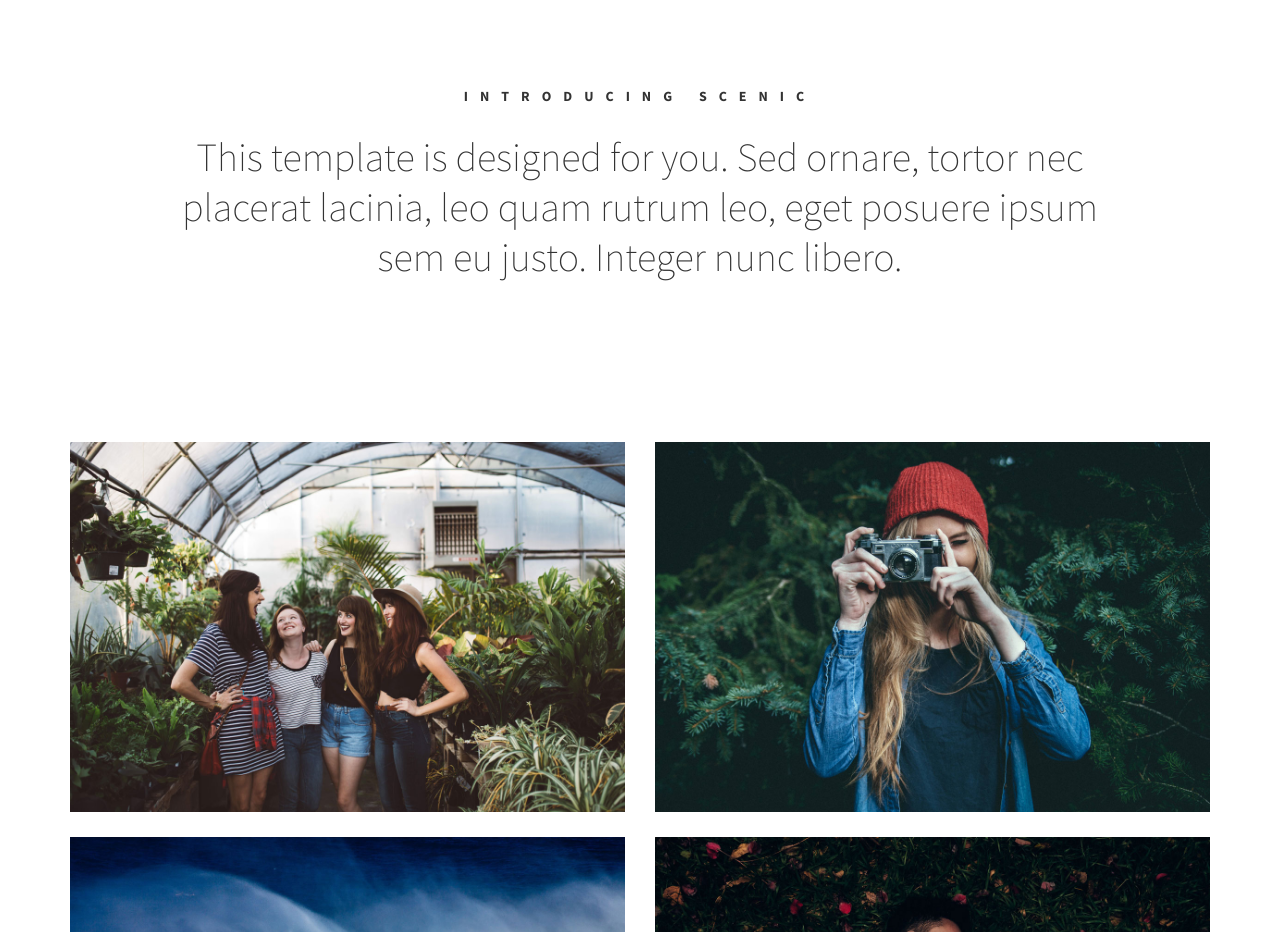
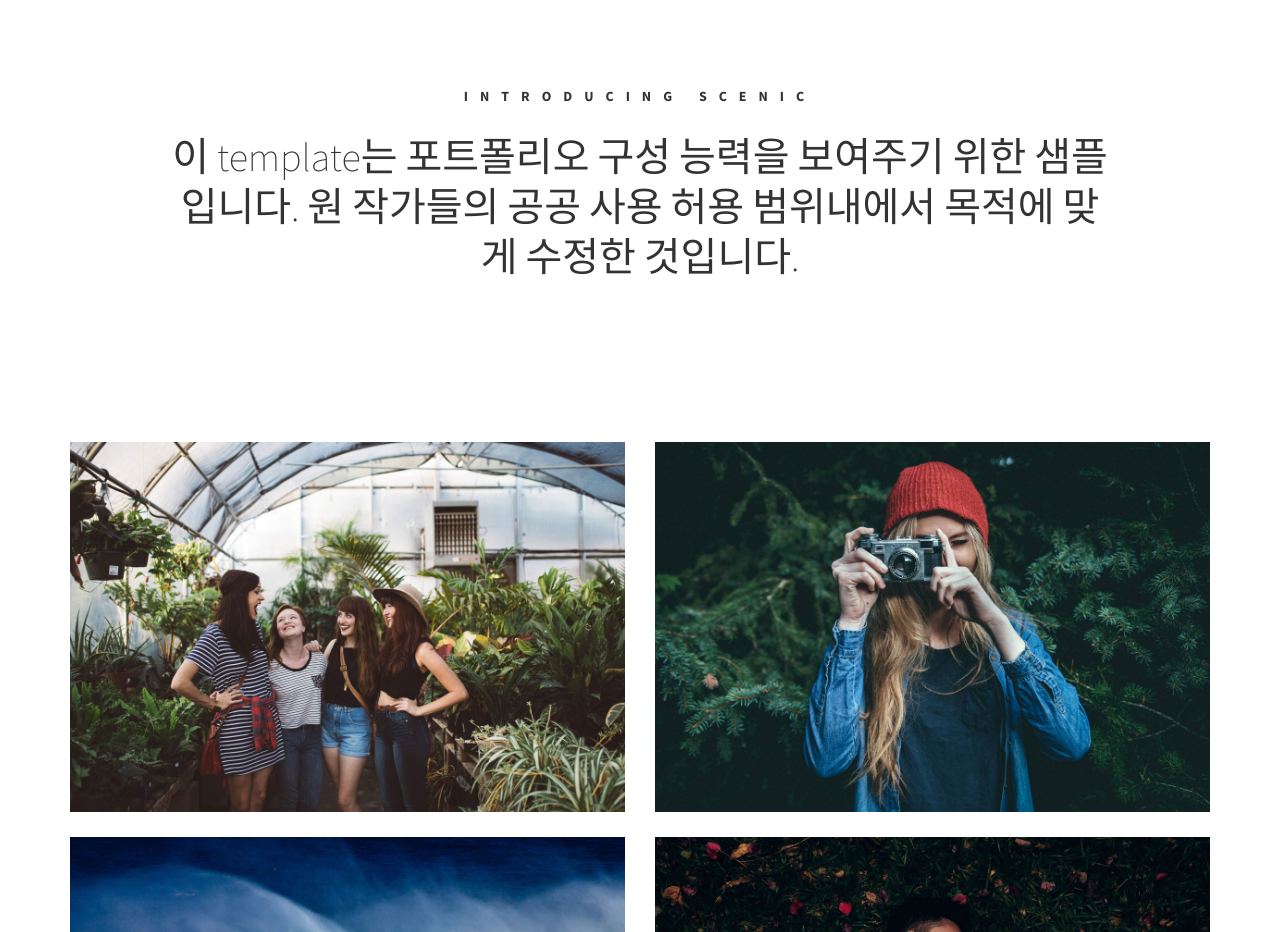
Before and after one commit to stevenlee4083/art_studio, a plain HTML site: page index.html in a window 1280 px wide. Shown: the part 920-1852 px from the top of the page. Drawn offline with Linux system fonts and the light colour scheme; files whose address does not match are found by name.

Commit message:
Update index.html

```diff
--- a/index.html
+++ b/index.html
@@ -104,7 +104,7 @@ http://www.tooplate.com/view/2099-scenic
                <div class="col-md-offset-1 col-md-10 col-sm-12">
                     <div class="about-info">
                          <h3>Introducing Scenic</h3>
-                         <h1>This template is designed for you. Sed ornare, tortor nec placerat lacinia, leo quam rutrum leo, eget posuere ipsum sem eu justo. Integer nunc libero.</h1>
+                         <h1>이 template는 포트폴리오 구성 능력을 보여주기 위한 샘플입니다. 원 작가들의 공공 사용 허용 범위내에서 목적에 맞게 수정한 것입니다. </h1>
                     </div>
                </div>
 
```
